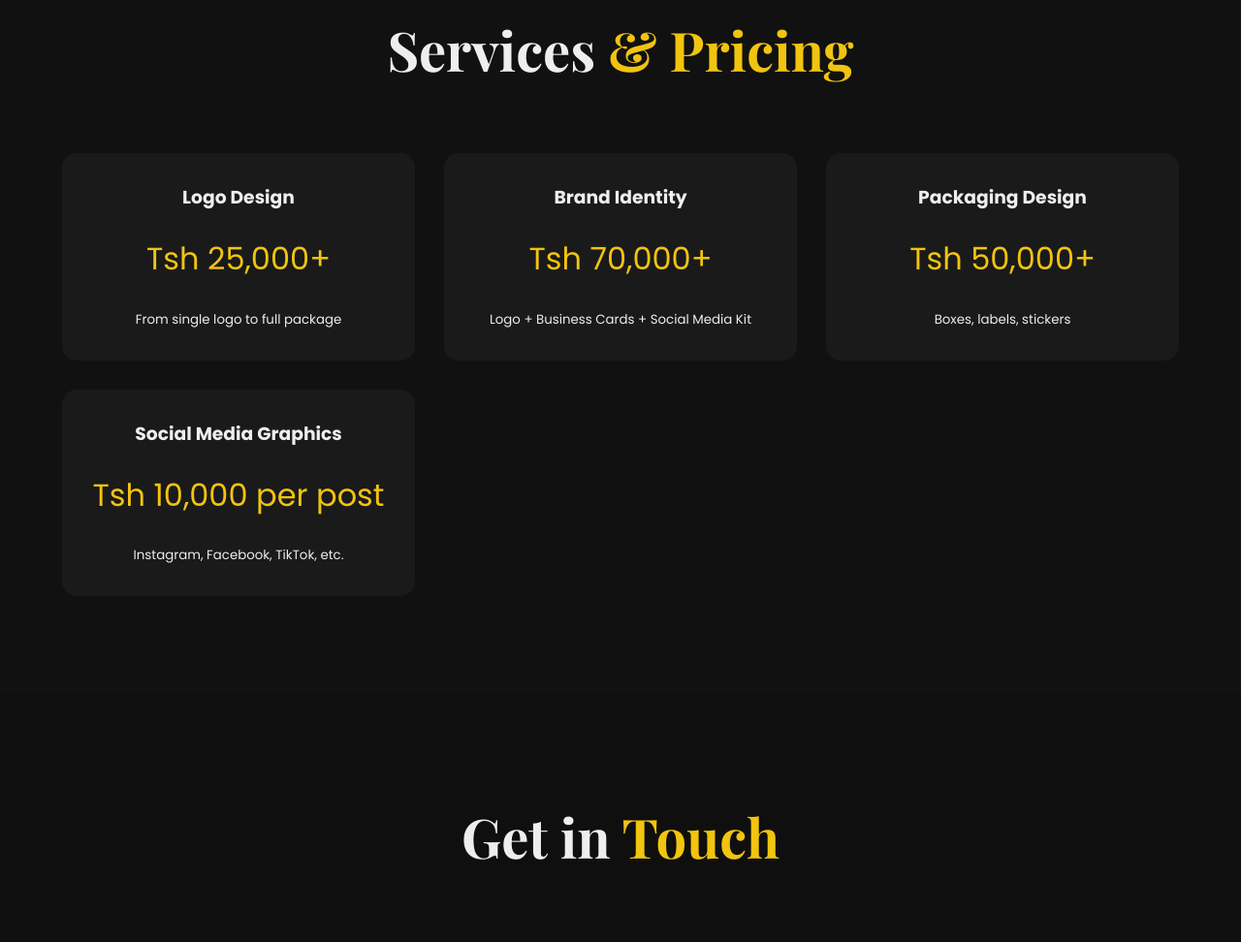
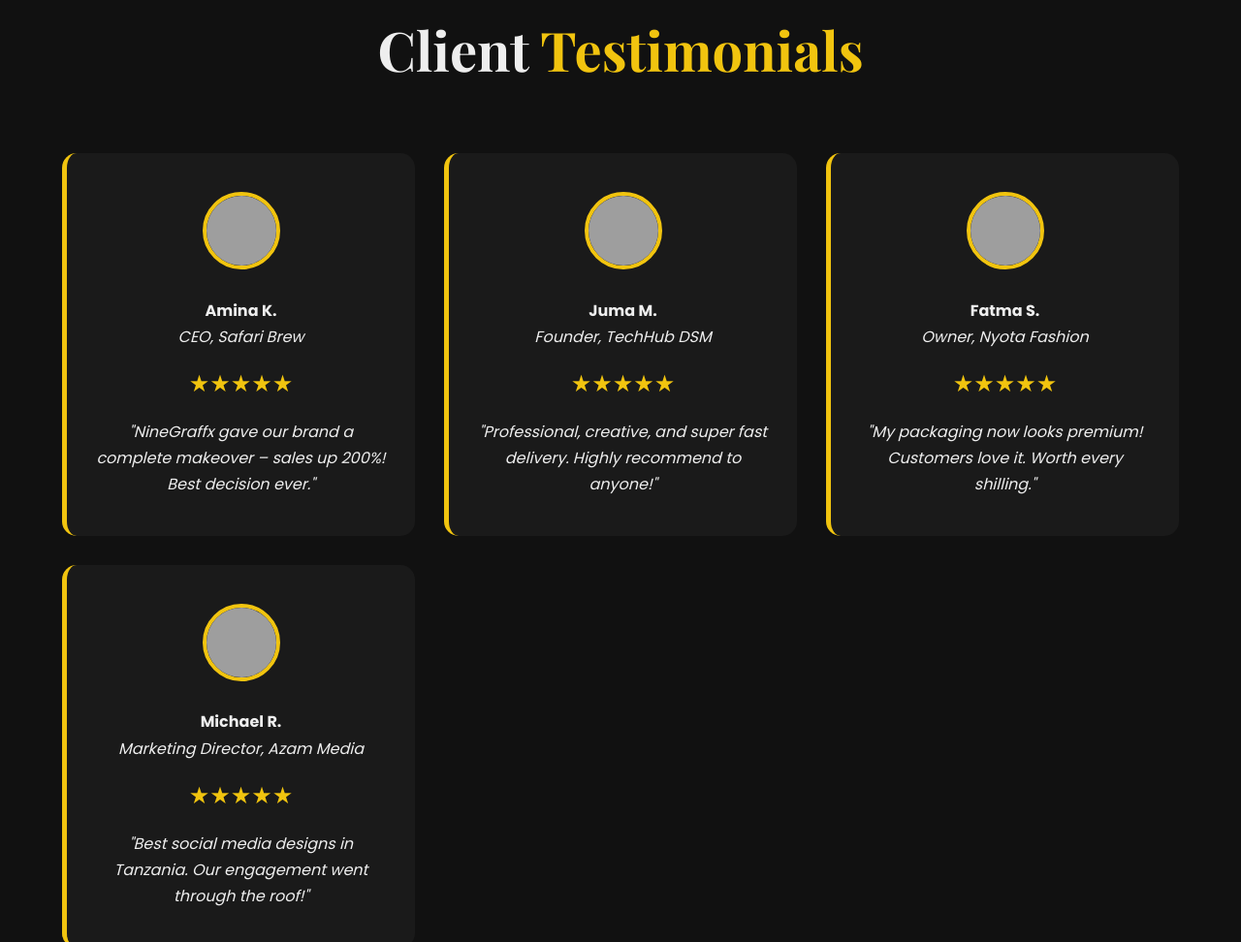
Before and after one commit to fortunatusmagere1-commits/ninegraffx, a plain HTML site: page index.html in a window 1280 px wide. Shown: the part 1828-2800 px from the top of the page at 97% size. Drawn offline with nearby package versions, Linux system fonts and the light colour scheme; grey boxes are pictures that could not be loaded.

Commit message:
Add testimonials section and update contact message
Added testimonials section and updated contact message.

```diff
--- a/index.html
+++ b/index.html
@@ -14,7 +14,6 @@
     * { margin:0; padding:0; box-sizing:border-box; }
     body { font-family:'Poppins',sans-serif; background:var(--dark); color:var(--light); line-height:1.7; }
 
-    /* Navbar */
     nav {
       position:fixed; top:0; width:100%; padding:20px 5%; display:flex; justify-content:space-between; align-items:center;
       background:rgba(0,0,0,0.8); backdrop-filter:blur(10px); z-index:1000;
@@ -26,7 +25,6 @@
     .nav-links a:hover { color:var(--gold); }
     .nav-links a:hover::after { width:100%; }
 
-    /* Hero */
     .hero {
       height:100vh; display:flex; align-items:center; justify-content:center; text-align:center;
       background:linear-gradient(rgba(0,0,0,0.75),rgba(0,0,0,0.75)), url('https://images.unsplash.com/photo-1558655146-9f40138ed1cb?q=80&w=1964') center/cover no-repeat;
@@ -37,7 +35,6 @@
     .btn:hover { transform:translateY(-5px); box-shadow:0 15px 40px rgba(241,196,15,0.6); }
     .wa-big { background:#25D366 !important; color:white !important; }
 
-    /* Sections */
     section { padding:100px 5%; text-align:center; }
     h2 { font-family:'Playfair Display',serif; font-size:3.5rem; margin-bottom:60px; }
     h2 span { color:var(--gold); }
@@ -51,7 +48,17 @@
     .portfolio-img { width:100%; height:100%; object-fit:cover; border-radius:12px; transition:0.4s; }
     .portfolio-img:hover { transform:scale(1.05); }
 
-    /* WhatsApp Float – 100% WORKING */
+    /* Testimonials */
+    .testimonial-card {
+      background:var(--gray); padding:40px 30px; border-radius:15px; text-align:center; border-left:5px solid var(--gold);
+    }
+    .testimonial-card img {
+      width:80px; height:80px; border-radius:50%; border:4px solid var(--gold); margin-bottom:20px;
+    }
+    .stars { color:var(--gold); font-size:1.5rem; margin:15px 0; }
+    .testimonial-card p { font-style:italic; }
+
+    /* WhatsApp Float */
     .wa-btn {
       position:fixed; bottom:25px; right:25px; z-index:9999;
       width:70px; height:70px; background:#25D366; border-radius:50%;
@@ -80,6 +87,7 @@
     <div class="nav-links">
       <a href="#home">Home</a>
       <a href="#portfolio">Portfolio</a>
+      <a href="#testimonials">Testimonials</a>
       <a href="#services">Services</a>
       <a href="#contact">Contact</a>
     </div>
@@ -108,14 +116,49 @@
     </div>
   </section>
 
+  <!-- Testimonials (Vikolombwezo) -->
+  <section id="testimonials" style="background:#111;">
+    <h2>Client <span>Testimonials</span></h2>
+    <div class="grid">
+      <div class="testimonial-card">
+        <img src="https://files.catbox.moe/client1.jpg" alt="Amina">
+        <h4>Amina K.</h4>
+        <p>CEO, Safari Brew</p>
+        <div class="stars">★★★★★</div>
+        <p>"NineGraffx gave our brand a complete makeover – sales up 200%! Best decision ever."</p>
+      </div>
+      <div class="testimonial-card">
+        <img src="https://files.catbox.moe/client2.jpg" alt="Juma">
+        <h4>Juma M.</h4>
+        <p>Founder, TechHub DSM</p>
+        <div class="stars">★★★★★</div>
+        <p>"Professional, creative, and super fast delivery. Highly recommend to anyone!"</p>
+      </div>
+      <div class="testimonial-card">
+        <img src="https://files.catbox.moe/client3.jpg" alt="Fatma">
+        <h4>Fatma S.</h4>
+        <p>Owner, Nyota Fashion</p>
+        <div class="stars">★★★★★</div>
+        <p>"My packaging now looks premium! Customers love it. Worth every shilling."</p>
+      </div>
+      <div class="testimonial-card">
+        <img src="https://randomuser.me/api/portraits/men/32.jpg" alt="Michael">
+        <h4>Michael R.</h4>
+        <p>Marketing Director, Azam Media</p>
+        <div class="stars">★★★★★</div>
+        <p>"Best social media designs in Tanzania. Our engagement went through the roof!"</p>
+      </div>
+    </div>
+  </section>
+
   <!-- Services -->
   <section id="services" style="background:#111;">
     <h2>Services <span>& Pricing</span></h2>
     <div class="grid">
       <div class="card"><h3>Logo Design</h3><p style="font-size:2rem;color:var(--gold);margin:20px 0">Tsh 25,000+</p><small>From single logo to full package</small></div>
-      <div class="card"><h3>Brand Identity</h3><p style="font-size:2rem;color:var(--gold);margin:20px 0">Tsh 70,000+</p><small>Logo + Business Cards + Social Media Kit</small></div>
+      <div class="card"><h3>Brand Identity</h3><p style="font-size:2rem;color:var(--gold);margin:20px 0">Tsh 70,000+</p><small>Logo + Business Cards + Social Kit</small></div>
       <div class="card"><h3>Packaging Design</h3><p style="font-size:2rem;color:var(--gold);margin:20px 0">Tsh 50,000+</p><small>Boxes, labels, stickers</small></div>
-      <div class="card"><h3>Social Media Graphics</h3><p style="font-size:2rem;color:var(--gold);margin:20px 0">Tsh 10,000 per post</p><small>Instagram, Facebook, TikTok, etc.</small></div>
+      <div class="card"><h3>Social Media Graphics</h3><p style="font-size:2rem;color:var(--gold);margin:20px 0">Tsh 10,000/post</p><small>Instagram, Facebook, TikTok</small></div>
     </div>
   </section>
 
@@ -123,7 +166,7 @@
   <section id="contact">
     <h2>Get in <span>Touch</span></h2>
     <p style="font-size:1.3rem;max-width:700px;margin:0 auto 40px;">
-      Need a logo, branding, packaging, or social media graphics? Send me a message or hit the WhatsApp button right now!
+      Ready to level up your brand? Message me now – let's make it happen!
     </p>
 
     <form action="https://formspree.io/f/fortunatusmagere1@gmail.com" method="POST" style="max-width:600px;margin:0 auto 60px">
@@ -133,7 +176,7 @@
       <button type="submit" class="btn">Send Message</button>
     </form>
 
-    <a href="https://wa.me/255629073169?text=Hi%20NineGraffx!%20I%20came%20from%20your%20website%20and%20need%20design%20work" class="btn wa-big">Message on WhatsApp Now</a>
+    <a href="https://wa.me/255629073169?text=Hi%20NineGraffx!%20I%20came%20from%20your%20website%20and%20need%20design%20design%20work" class="btn wa-big">Message on WhatsApp Now</a>
   </section>
 
   <!-- WhatsApp Floating Button – WORKING 100% -->
```
